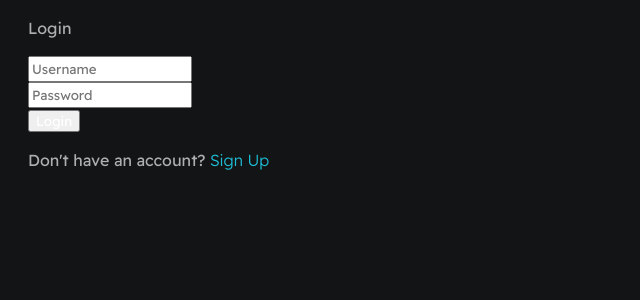
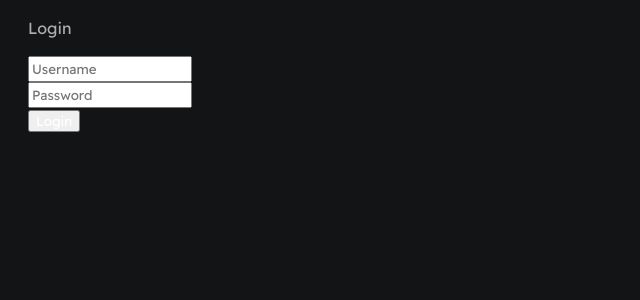
Before and after one commit to pembattech/showcase, a Django app: page /login/ in a window 1280 px wide. Shown: the top 300 px of the page, without its empty margins (0-640 px from the left). Run offline with Django 4.2, Linux system fonts and the light colour scheme.

Commit message:
Update login page

```diff
--- a/base/templates/login.html
+++ b/base/templates/login.html
@@ -43,18 +43,8 @@
           <input type="submit" placeholder="" id="submitButton" value="Login">
           <p class="error-message error-report"></p>
         </form>
-
-        <div class="div-space-top"></div>
-        <div class="div-space-top"></div>
-        <div class="div-space-top"></div>
-        <div class="div-space-top"></div>
-        <div class="donthave_acc">
-          <p>Don't have an account? <a href="{% url 'register' %}">Sign Up</a></p>
-        </div>
       </div>
     </div>
-
   </form>
-
 </div>
 {% endblock %}
```
